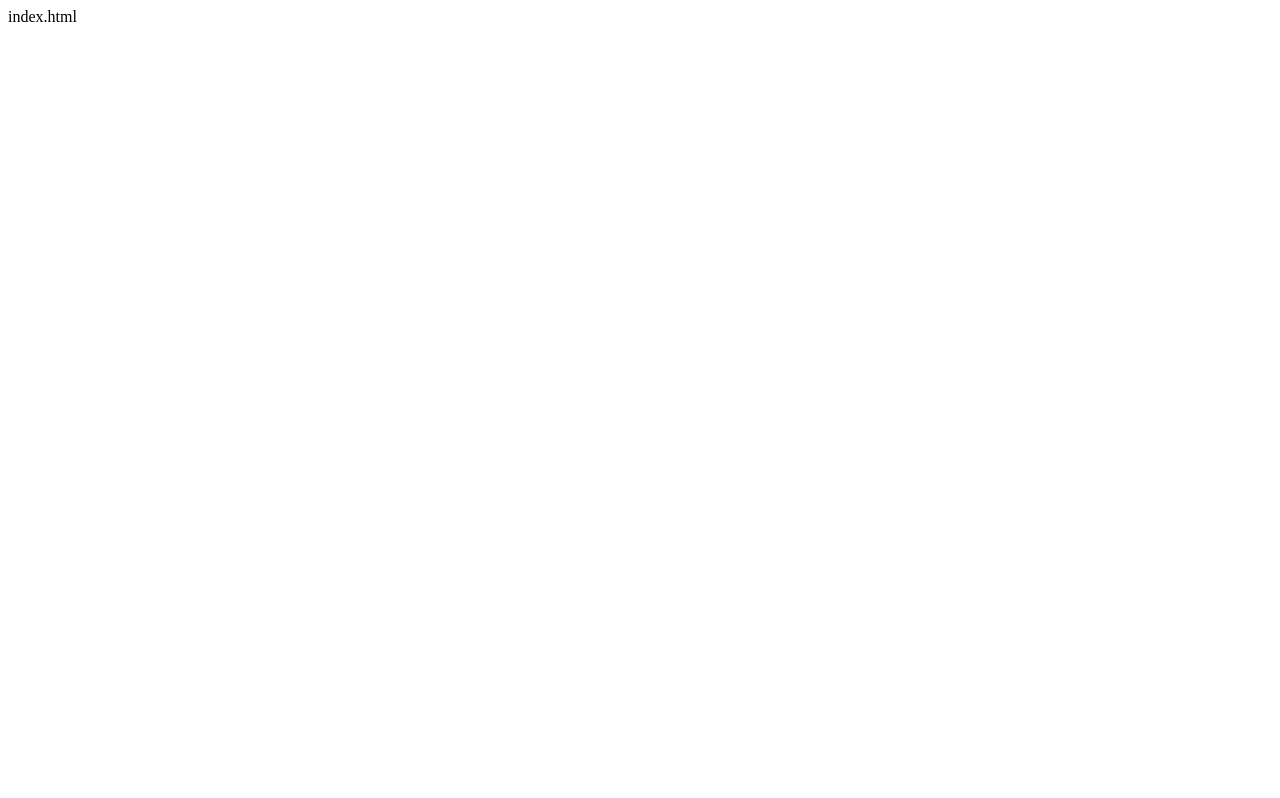
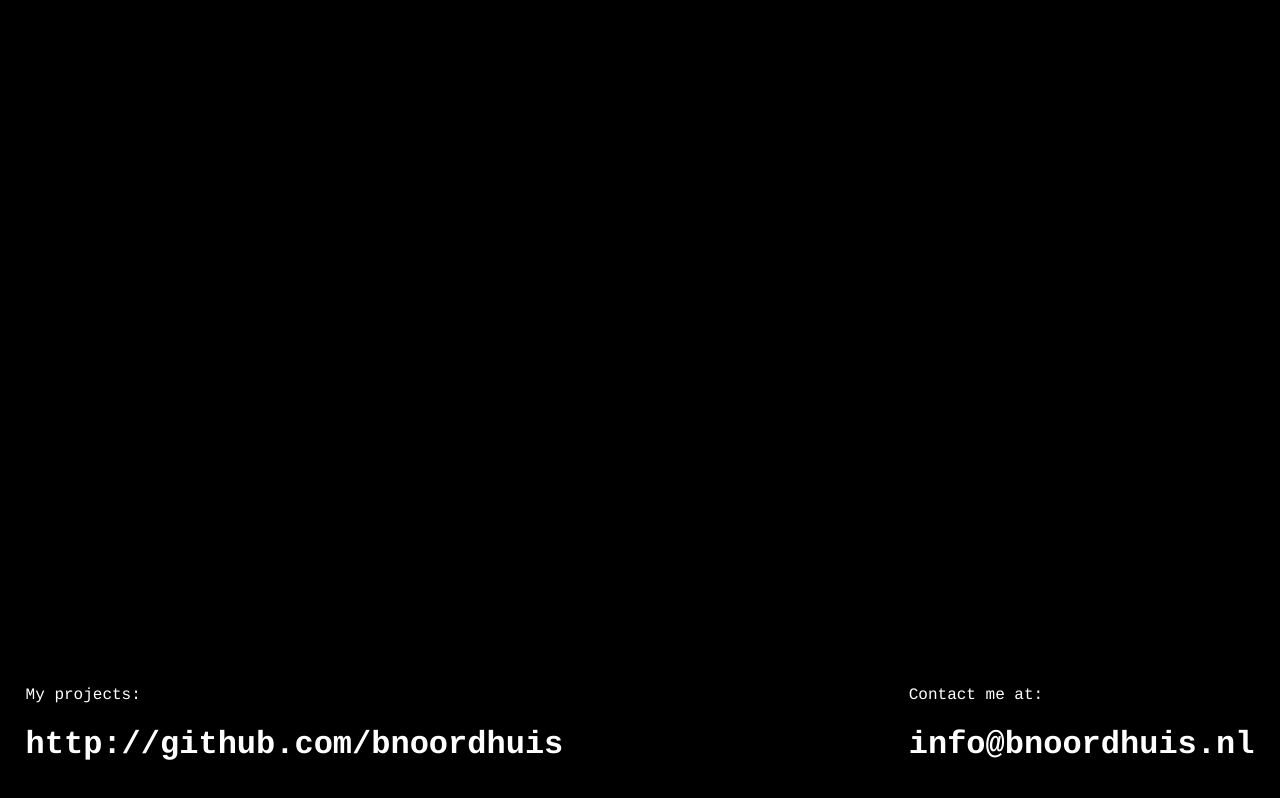
Before and after one commit to bnoordhuis/bnoordhuis.github.com, a plain HTML site: page 404.html in a window 1280 px wide. Drawn offline with nearby package versions, Linux system fonts and the light colour scheme.

Commit message:
GH pages apparently doesn't support symlinks, make a copy of index.html

```diff
--- a/404.html
+++ b/404.html
@@ -1 +1,28 @@
-index.html
+<!DOCTYPE html>
+<html>
+	<head>
+		<meta http-equiv="Content-Type" content="text/html; charset=utf-8">
+		<link href="css/main.css" type="text/css" rel="stylesheet">
+		<script type="text/javascript" src="http://ajax.googleapis.com/ajax/libs/jquery/1.4.2/jquery.min.js"></script>
+		<script type="text/javascript">
+		$(function() {
+			$('#mail').replaceWith(function() {
+				var s = $(this).text().replace(' [at] ', '@').replace(' [dot] ', '.');
+				return '<a href="mailto:' + s + '">' + s + '</a>';
+			});
+		});
+		</script>
+		<title>bnoordhuis.nl</title>
+	</head>
+	<body>
+		<div id="github">
+			My projects:
+			<h1>
+				<a href="http://github.com/bnoordhuis">http://github.com/bnoordhuis</a>
+			</h1>
+		</div>
+		<div id="contact">
+			Contact me at: <h1><span id="mail">info [at] bnoordhuis [dot] nl</span></h1>
+		</div>
+	</body>
+</html>
```
